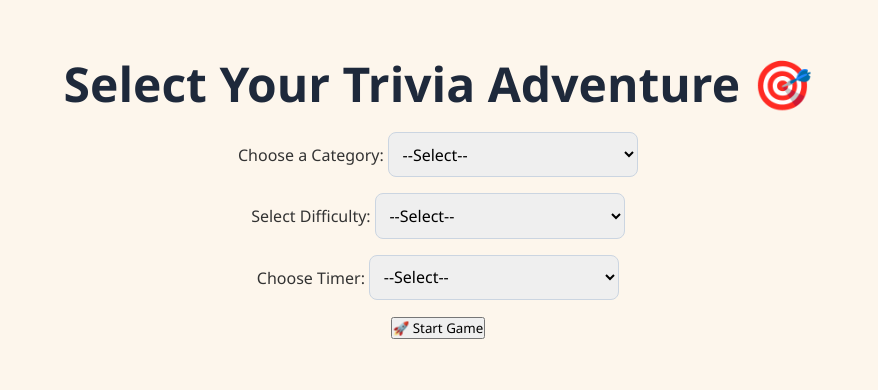
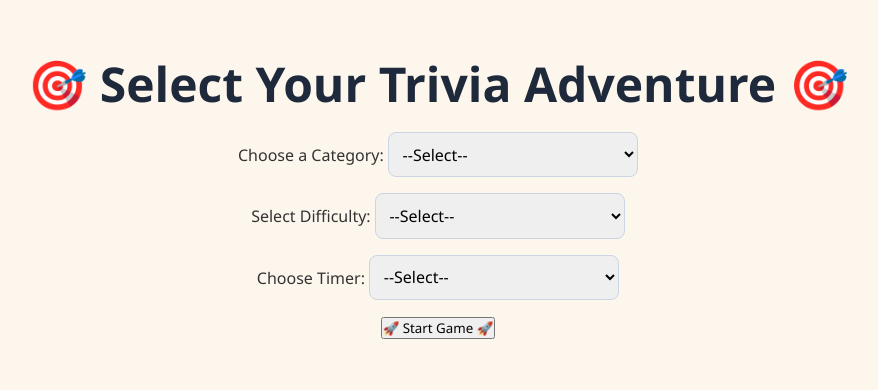
Before and after one commit to soumya15coder/trivia-game, a plain HTML site: page category2.html in a window 1280 px wide. Shown: the part 197-587 px from the top of the page, without its empty margins (202-1080 px from the left). Drawn offline with Linux system fonts and the light colour scheme.

Commit message:
Update category2.html

```diff
--- a/category2.html
+++ b/category2.html
@@ -8,7 +8,7 @@
 </head>
 <body>
   <div class="container">
-    <h1>Select Your Trivia Adventure 🎯</h1>
+    <h1>🎯 Select Your Trivia Adventure 🎯</h1>
 
     <div class="form-group">
       <label for="category">Choose a Category:</label>
@@ -42,7 +42,7 @@
       </select>
     </div>
 
-    <button onclick="startTrivia()">🚀 Start Game</button>
+    <button onclick="startTrivia()">🚀 Start Game 🚀</button>
     <p id="error" class="error-msg"></p>
   </div>
 
```
